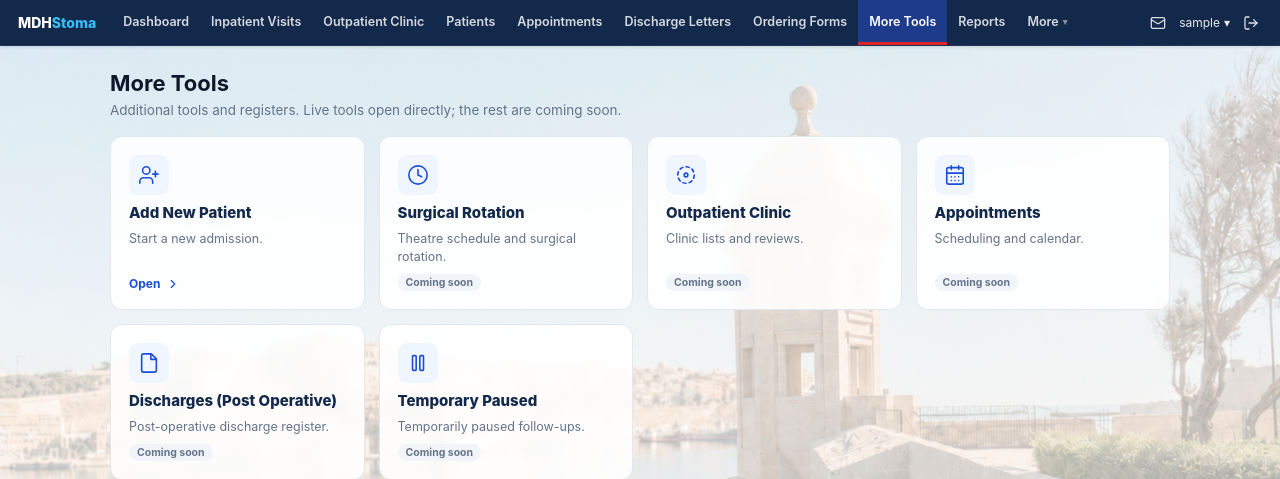
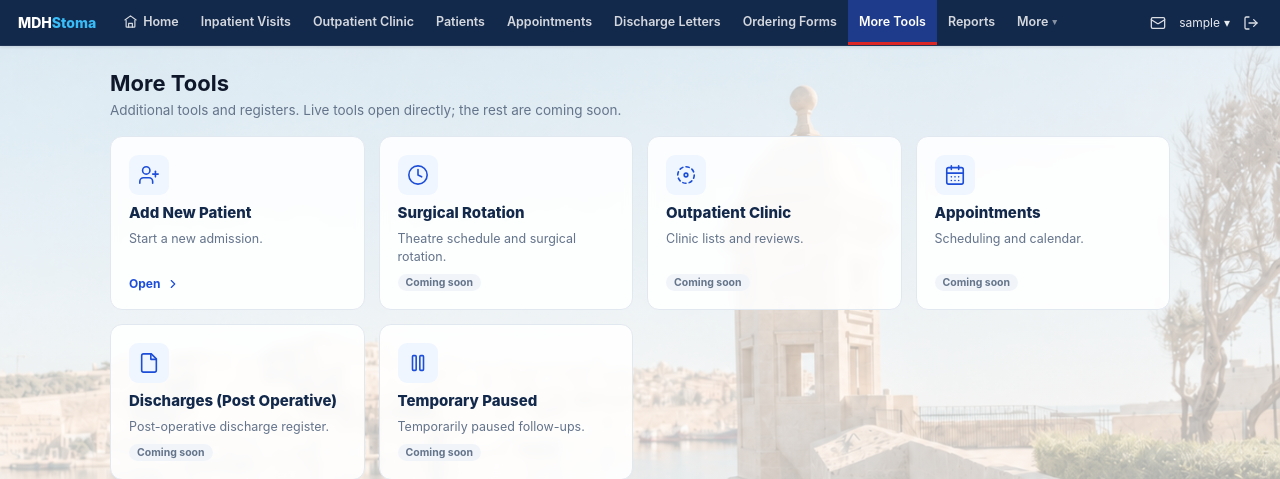
Before and after one commit to jasonfenech118-ctrl/dashborad, a Django app: page /more/ in a window 1280 px wide. Shown: the top 479 px of the page. Run offline with Django 5.2, Linux system fonts and the light colour scheme; the visitor is signed in with stand-in values (Sample User, id 1).

Commit message:
Add a Home button to all pages except the home page (#52)
Add a Home button (house icon → dashboard) to the base template nav and the discharge-letter toolbar; dashboard (home) and login excluded.

```diff
--- a/backend/templates/clinic/base.html
+++ b/backend/templates/clinic/base.html
@@ -47,6 +47,7 @@
       border-bottom:3px solid transparent;
     }
     .topbar nav a .car{opacity:.6;margin-left:4px;font-size:9px;}
+    .topbar nav a svg{width:15px;height:15px;margin-right:5px;stroke:currentColor;fill:none;stroke-width:1.9;stroke-linecap:round;stroke-linejoin:round;}
     .topbar nav a:hover{opacity:1;background:var(--navy2);}
     .topbar nav a.active{opacity:1;border-bottom-color:var(--red);background:var(--navy2);}
     .topbar nav a.dis{cursor:default;}
@@ -87,7 +88,7 @@
   <div class="topbar">
     <span class="logo">MDH <span>Stoma</span></span>
     <nav>
-      <a href="{% url 'clinic:dashboard' %}" class="{% if vn == 'dashboard' %}active{% endif %}">Dashboard</a>
+      <a href="{% url 'clinic:dashboard' %}" title="Home"><svg viewBox="0 0 24 24" aria-hidden="true"><path d="M3 9.5 12 3l9 6.5"/><path d="M5 10v10a1 1 0 0 0 1 1h12a1 1 0 0 0 1-1V10"/><path d="M9 21v-6h6v6"/></svg>Home</a>
       <a href="{% url 'clinic:ward' %}" class="{% if vn == 'ward' %}active{% endif %}">Inpatient Visits</a>
       <a class="dis" href="#" title="Coming soon">Outpatient Clinic</a>
       <a href="{% url 'clinic:patient_list' %}" class="{% if vn == 'patient_list' or vn == 'patient_detail' %}active{% endif %}">Patients</a>
--- a/backend/templates/clinic/discharge_letter.html
+++ b/backend/templates/clinic/discharge_letter.html
@@ -333,6 +333,8 @@
     <span class="title" id="ribbonTitle" onclick="openWizard()" title="Click to reopen the fill-in / edit questions">Stoma Discharge Letter</span>
     <span class="hint">Choose the stoma type when prompted, then pick one-piece/two-piece and the appliance inside the letter. Fill the fields, then Save or Print.</span>
     <span class="actions">
+      <a class="btn" href="{% url 'clinic:dashboard' %}" title="Back to home" style="display:inline-flex;align-items:center;gap:6px;text-decoration:none;">
+        <svg viewBox="0 0 24 24" width="15" height="15" fill="none" stroke="currentColor" stroke-width="1.9" stroke-linecap="round" stroke-linejoin="round" aria-hidden="true"><path d="M3 9.5 12 3l9 6.5"/><path d="M5 10v10a1 1 0 0 0 1 1h12a1 1 0 0 0 1-1V10"/><path d="M9 21v-6h6v6"/></svg>Home</a>
       <button class="btn green" onclick="saveToSharePoint()">Save</button>
       <button class="btn" onclick="sendToEmail()">Send to Email</button>
       <button class="btn" onclick="window.print()">Print</button>
```
